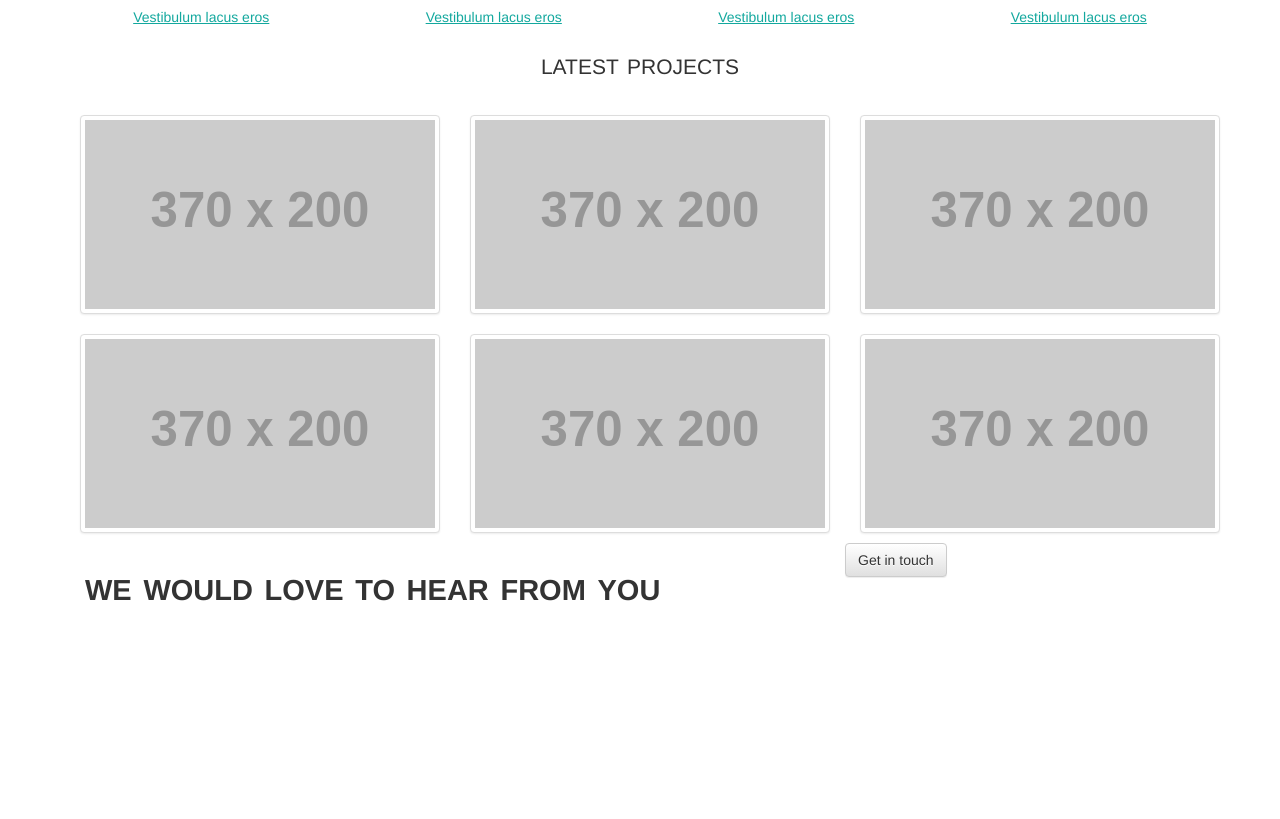
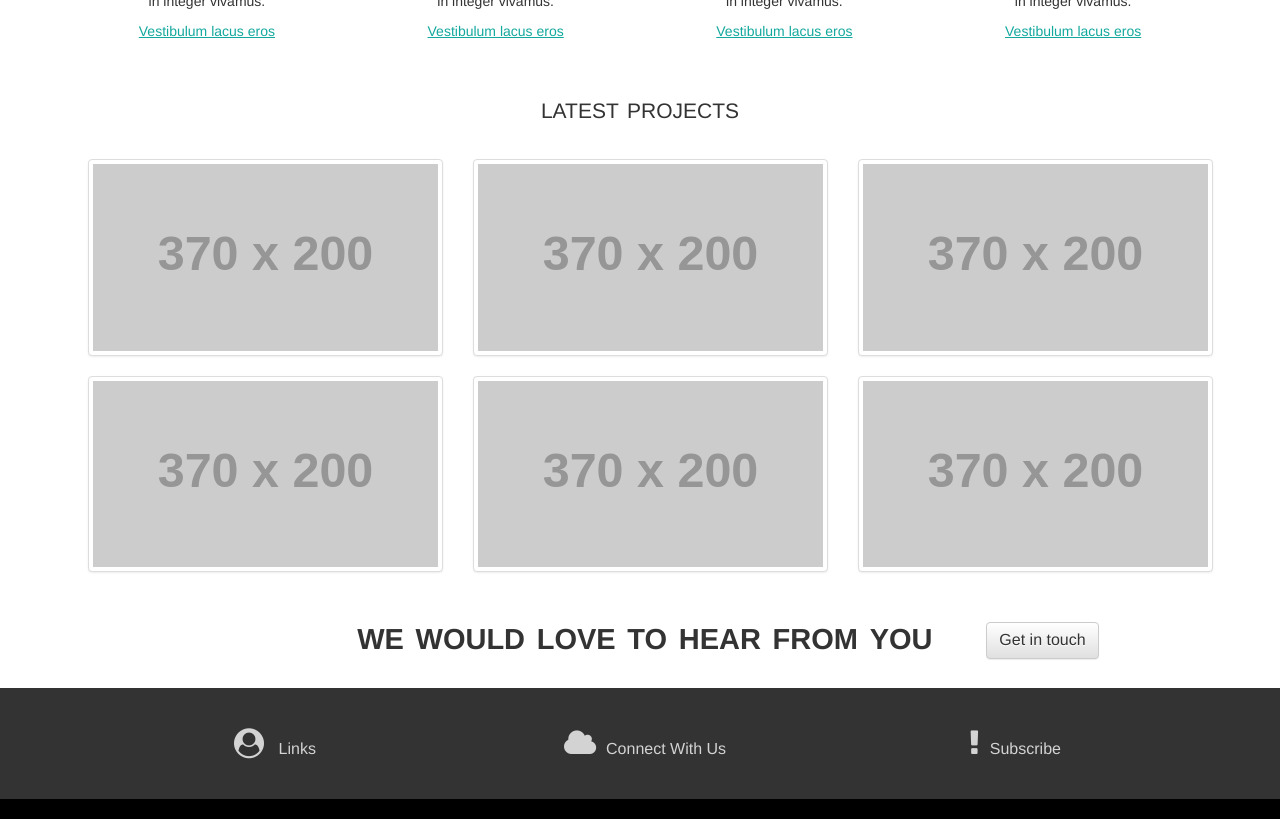
Before and after one commit to Tater4tot5/tiy-homework-gridlayout, a plain HTML site: page index.html in a window 1280 px wide. Shown: the part 806-1625 px from the top of the page. Before the commit the page ends 1425 px from the top, so only its background shows below. Drawn offline with nearby package versions, Linux system fonts and the light colour scheme; placeholder pictures from the web are drawn by us.

Commit message:
second edit with bottom row button and footer links and icons

```diff
--- a/css/styles.css
+++ b/css/styles.css
@@ -39,15 +39,25 @@ float:right;
   font-weight: lighter;
   padding: 10px 120px;
 }
-
+.btn {
+  margin-bottom: 70px;
+  font-size: 16px;
+}
 .one {
   font-weight: lighter;
 
 }
-.two {
+.btn-two {
+
   font-weight: lighter;
+  background-color: #333333;
+  box-shadow: inset 1px 1px lightgrey;
 }
 
+.container-iconandimg {
+  margin: 0px 5%;
+  text-align: center;
+}
 .icon-section {
   text-align: center;
   color: #333333;
@@ -60,7 +70,7 @@ float:right;
 .introheading {
   font-variant: small-caps;
   font-size: 30px;
-  margin-bottom: 25px;
+  margin: 50px 0px 25px;
 }
 .iconheading {
   font-variant: small-caps;
@@ -82,3 +92,38 @@ float:right;
 }
 
 .img-thumbnail {margin: 10px;}
+
+.lastheading {
+  font-variant: small-caps;
+  font-weight: bold;
+  font-size: 42px;
+  margin: 30px 0px;
+  text-align: right;
+  }
+.final {
+  margin: 40px 95px 0px 0px;
+}
+
+footer {
+  background-color: black;
+  overflow: hidden;
+  text-align: center;
+}
+.footer{
+  background-color: #333333;
+  margin-bottom: 20px;
+  padding: 0px 100px;
+}
+
+.footer a {
+  text-decoration: none;
+  color: lightgrey;
+  font-size: 16px;
+  font-weight: normal;
+}
+
+.footer .fa {
+  font-size: 30px;
+  color: lightgrey;
+  padding: 30px 10px;
+}
--- a/index.html
+++ b/index.html
@@ -24,15 +24,14 @@
       </ul>
     </div>
     <div class="container-fluid hero">
-    <div class="container hero">
     <h1>BIG BOLD CALL TO ACTION!</h1>
       <p>Lorem ipsum dolor sit amet, scelerisque elementum rutrum purus sit dui quam, lorem est eu, tempor accumsan ac proin in integer vivamus. In nulla neque vitae, amet vel justo libero vitae ultricies eu.
       </p>
       <button type="button" class="btn btn-default btn-lg one">Click Here</button>
-      <button type="button" class="btn btn-default btn-lg two">Purchase Now</button>
-      </div>
+      <button type="button" class="btn btn-two btn-lg">Purchase Now</button>
     </div>
-    <div class="container main">
+    <div class="container-fluid main">
+      <div class="container-iconandimg">
       <div class="row icon-section">
         <h3 class="introheading">what we do</h3>
         <div class="col-md-3">
@@ -79,20 +78,35 @@
         <div class="col-md-4"><img src="http://placehold.it/370x200.jpeg" class="img-thumbnail">
         </div>
       </div>
-      <div class="row-final">
-        <div class="col-md-8">
-          <h2 class="iconheading">we would love to hear from you</h2>
+      <div class="container last">
+      <div class= "col-md-9">
+          <h2 class="lastheading">we would love to hear from you</h2>
+      </div>
+      <div class="col-md-3">
+          <button class="btn btn-default final">Get in touch</button>
+      </div>
+      </div>
+      </div>
+      </div>
+    <footer>
+      <div class="container-fluid footer">
+        <div class= "row footer-links">
+        <div class="col-md-4">
+          <h4><a href="#"><i class="fa fa-user-circle" aria-hidden="true"></i>
+Links</a></h4>
         </div>
         <div class="col-md-4">
-          <button type="button" class="btn btn-default">Get in touch</button>
-          </div>
+          <h4><a href="#"><i class="fa fa-cloud" aria-hidden="true"></i>Connect With Us</a></h4>
+        </div>
+        <div class="col-md-4">
+          <h4><a href="#"><i class="fa fa-exclamation" aria-hidden="true"></i>Subscribe</a></h4>
+        </div>
+        <div class="col-md-12 finaldiv">
+          <div>
+        </div>
       </div>
-    </div>
-    <footer>
-
-
-<script src="https://maxcdn.bootstrapcdn.com/bootstrap/3.3.7/js/bootstrap.min.js" integrity="sha384-Tc5IQib027qvyjSMfHjOMaLkfuWVxZxUPnCJA7l2mCWNIpG9mGCD8wGNIcPD7Txa" crossorigin="anonymous">
-</script>
+    <script src="https://maxcdn.bootstrapcdn.com/bootstrap/3.3.7/js/bootstrap.min.js" integrity="sha384-Tc5IQib027qvyjSMfHjOMaLkfuWVxZxUPnCJA7l2mCWNIpG9mGCD8wGNIcPD7Txa" crossorigin="anonymous">
+    </script>
     </footer>
   </body>
 </html>
```
